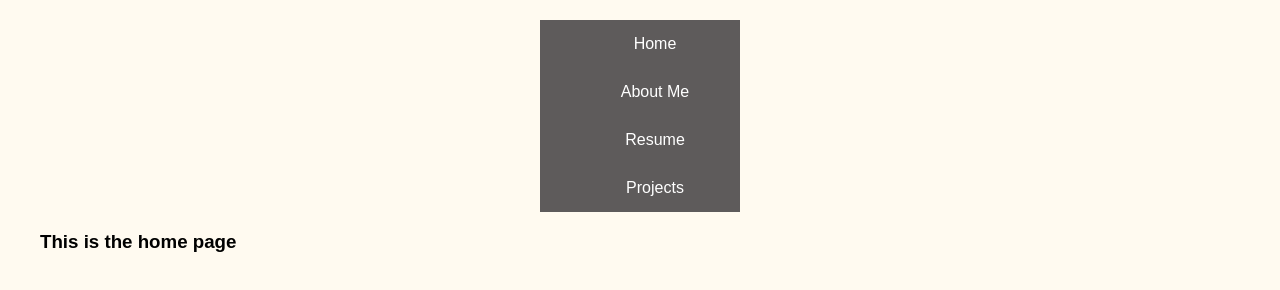
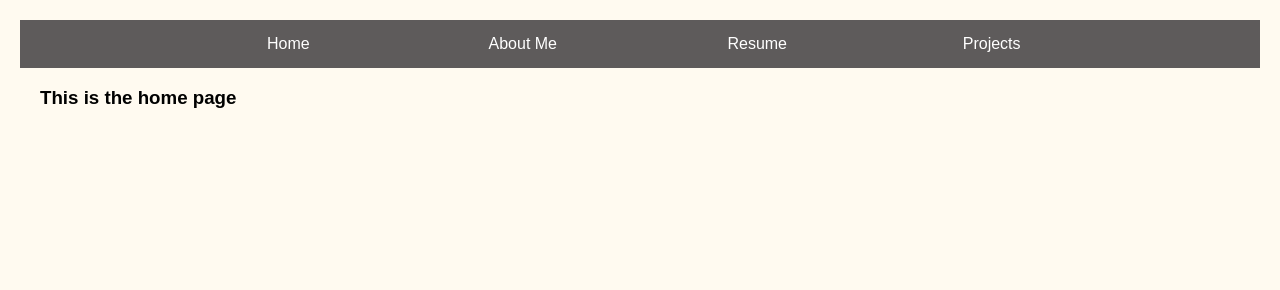
Before and after one commit to jay-choo/MyWebsite, a website built with Vite: page index.html in a window 1280 px wide. Built offline with nearby package versions, Linux system fonts and the light colour scheme; a web font is replaced by a local one.

Commit message:
Add files via upload

```diff
--- a/styles.css
+++ b/styles.css
@@ -5,12 +5,13 @@ h1{
     text-align: center;
 }
 .navbar ul{
+    display:block;
     list-style-type: none;
     background-color: #5e5b5b;
     padding: 0px;
     margin: 0px;
-    margin-left:520px;
-    margin-right:520px;
+    margin-left:auto;
+    margin-right:auto;
     overflow: hidden;
     text-align: center;
 
```
